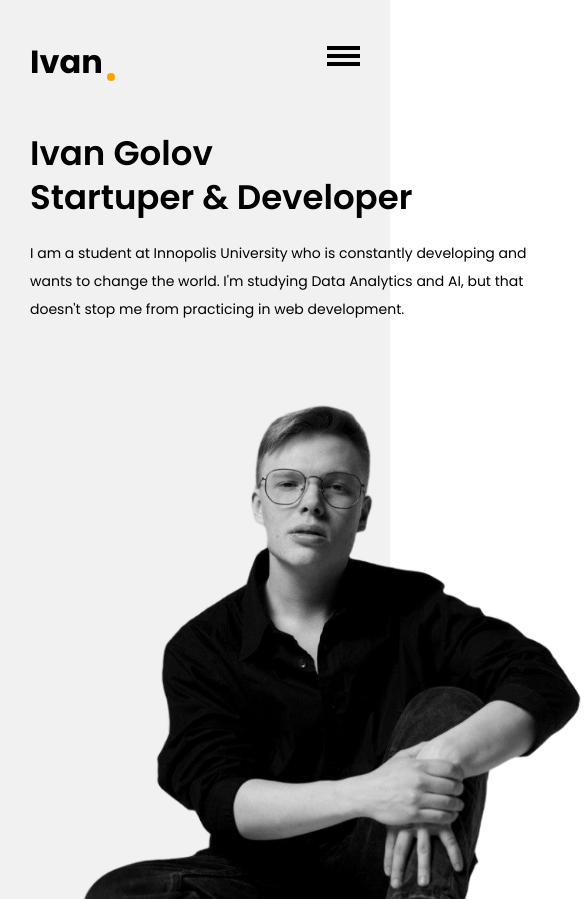
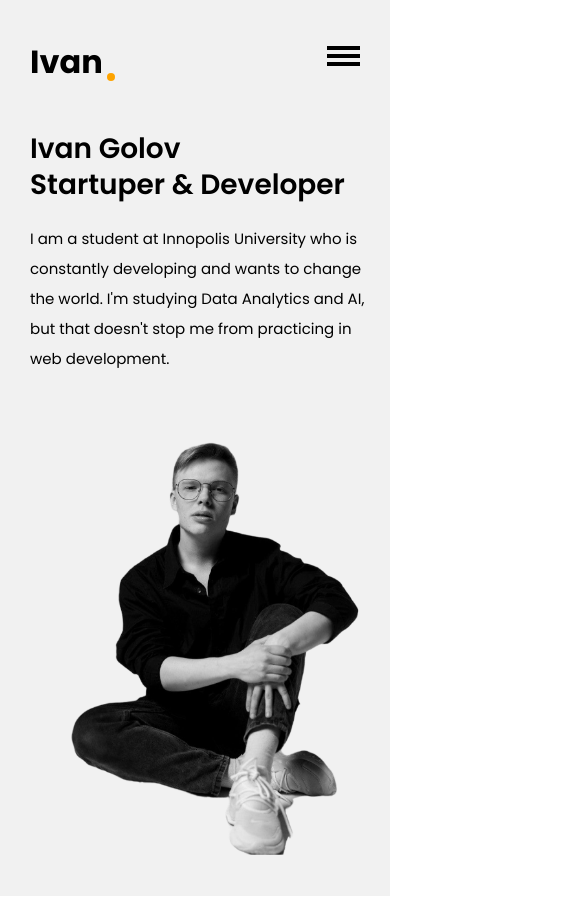
Before and after one commit to IVproger/FWD-portfolio, a plain HTML site: page index.html in a window 390 px wide. Shown: the top 899 px of the page, 585 px wide, since content can reach past the window. Drawn offline with nearby package versions, Linux system fonts and the light colour scheme.

Commit message:
Add files via upload

```diff
--- a/css/content.css
+++ b/css/content.css
@@ -59,12 +59,21 @@
 
 @media (max-width: 700px) {
   .header-heading {
-    font-size: 34px;
+    font-size: 28px;
     line-height: 1.3;
   }
 
-  .header-heading span {
-    font-size: 28px;
+  .header-row p {
+    font-size: 15px;
+  }
+
+  .header-content {
+    max-width: 350px;
+  }
+
+  .header-img {
+    width: 370px;
+
   }
 
   .skills {
--- a/index.html
+++ b/index.html
@@ -39,9 +39,9 @@
 
         <!-- Header content -->
         <div class="header-row">
-            <div class="header-content" data-aos="fade-up">
+            <div class="header-content"data-aos="fade-up" >
                 <h1 class="header-heading">Ivan Golov <br> Startuper & Developer</h1>
-                <p><span>I am a student at Innopolis University who is constantly developing and wants to change the world. I'm studying Data Analytics and AI, but that doesn't stop me from practicing in web development</span>.</p>
+                <p>I am a student at Innopolis University who is constantly developing and wants to change the world. I'm studying Data Analytics and AI, but that doesn't stop me from practicing in web development.</p>
 
 
 
@@ -53,6 +53,7 @@
             <div class="header-img" data-aos="fade-left">
 
                 <picture>
+                    <source srcset="./img/header/ivan-small.png">
                     <img src="./img/header/ivan.png" alt="owvner">
                 </picture>
 
```
Also changed, not shown: img/header/ivan-small.png (added).
